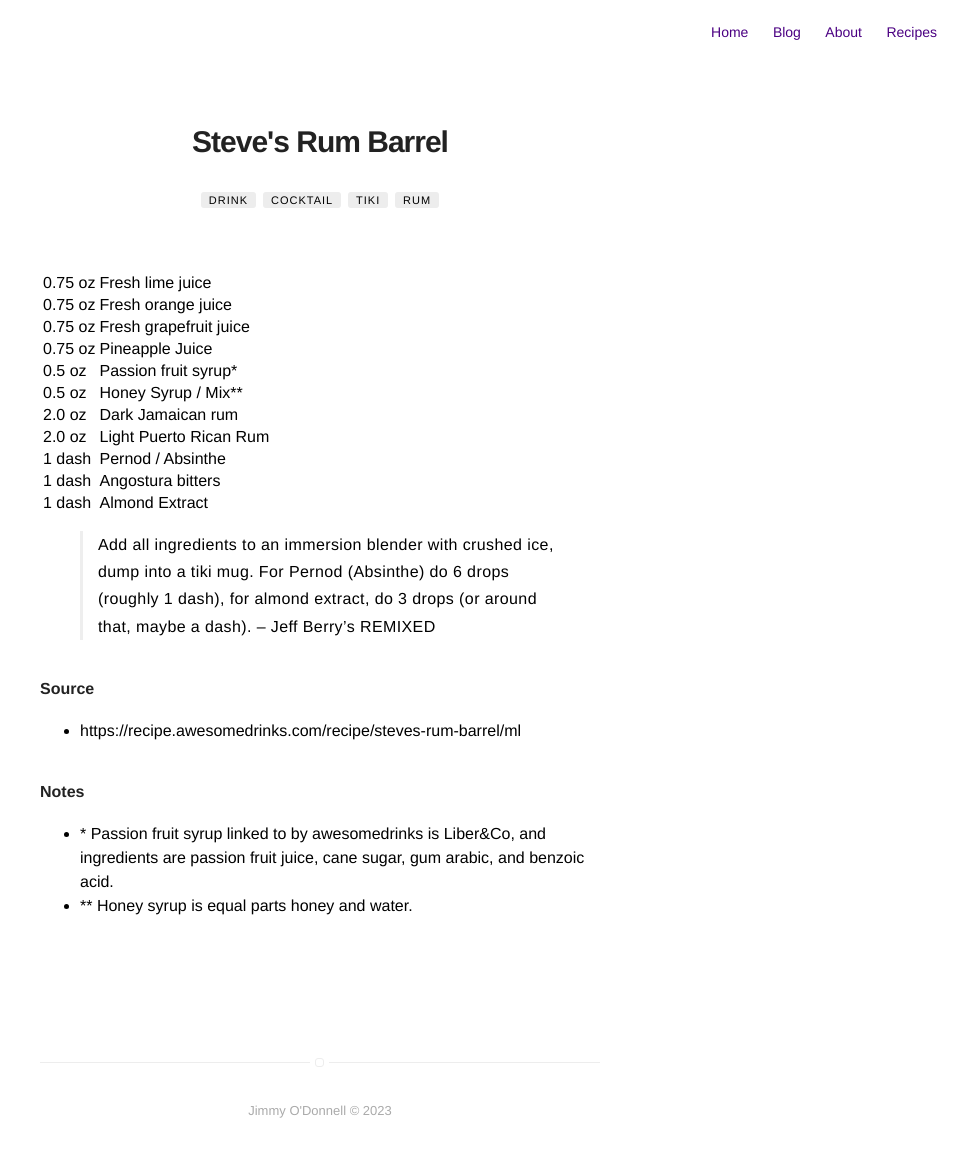
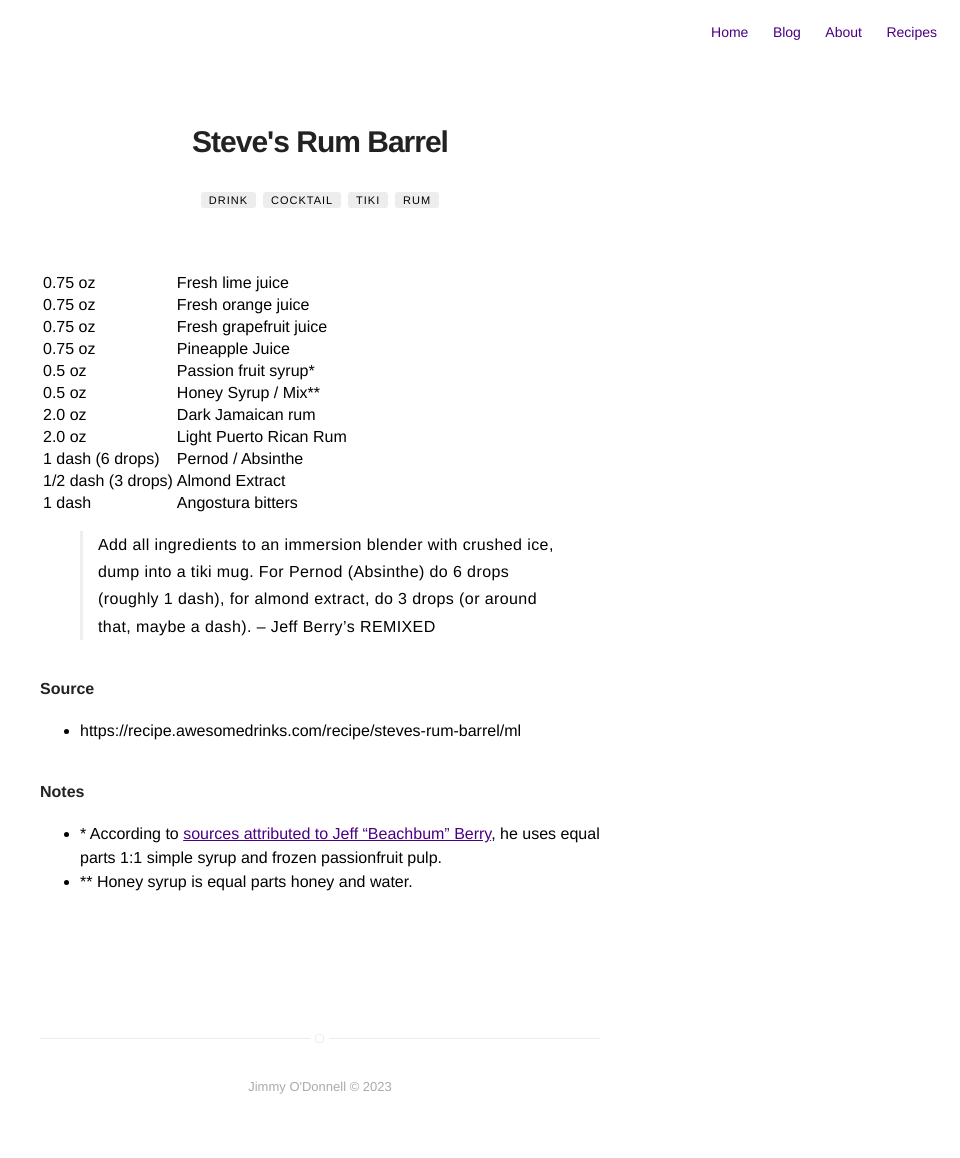
Before and after one commit to jimmyodonnell/jimmyodonnell.github.io, a Jekyll site: the page built from recipes/cocktail-steves-rum-barrel.md, in a window 1280 px wide. Shown: the whole page, without its empty margins (320-1280 px from the left). Built offline with Jekyll 4.4.1, drawn with Linux system fonts in a browser that asks for light colours; after the commit the page ends 1134 px from its top, so only the background shows below that.

Commit message:
update rum barrel

```diff
--- a/recipes/cocktail-steves-rum-barrel.md
+++ b/recipes/cocktail-steves-rum-barrel.md
@@ -17,9 +17,9 @@ comments: false
 | 0.5 oz  | Honey Syrup / Mix**|
 | 2.0 oz | Dark Jamaican rum |
 | 2.0 oz | Light Puerto Rican Rum |
-| 1 dash | Pernod / Absinthe |
+| 1 dash (6 drops) | Pernod / Absinthe |
+| 1/2 dash (3 drops) | Almond Extract |
 | 1 dash | Angostura bitters |
-| 1 dash | Almond Extract |
 
 > Add all ingredients to an immersion blender with crushed ice, dump into a tiki mug. For Pernod (Absinthe) do 6 drops (roughly 1 dash), for almond extract, do 3 drops (or around that, maybe a dash). -- Jeff Berry's REMIXED
 
@@ -29,5 +29,5 @@ comments: false
 - https://recipe.awesomedrinks.com/recipe/steves-rum-barrel/ml
 
 #### Notes
-- \* Passion fruit syrup linked to by awesomedrinks is Liber&Co, and ingredients are passion fruit juice, cane sugar, gum arabic, and benzoic acid.
+- \* According to [sources attributed to Jeff "Beachbum" Berry](https://punchdrink.com/recipes/jeff-beachbum-berrys-passion-fruit-syrup/), he uses equal parts 1:1 simple syrup and frozen passionfruit pulp.
 - ** Honey syrup is equal parts honey and water.
```
